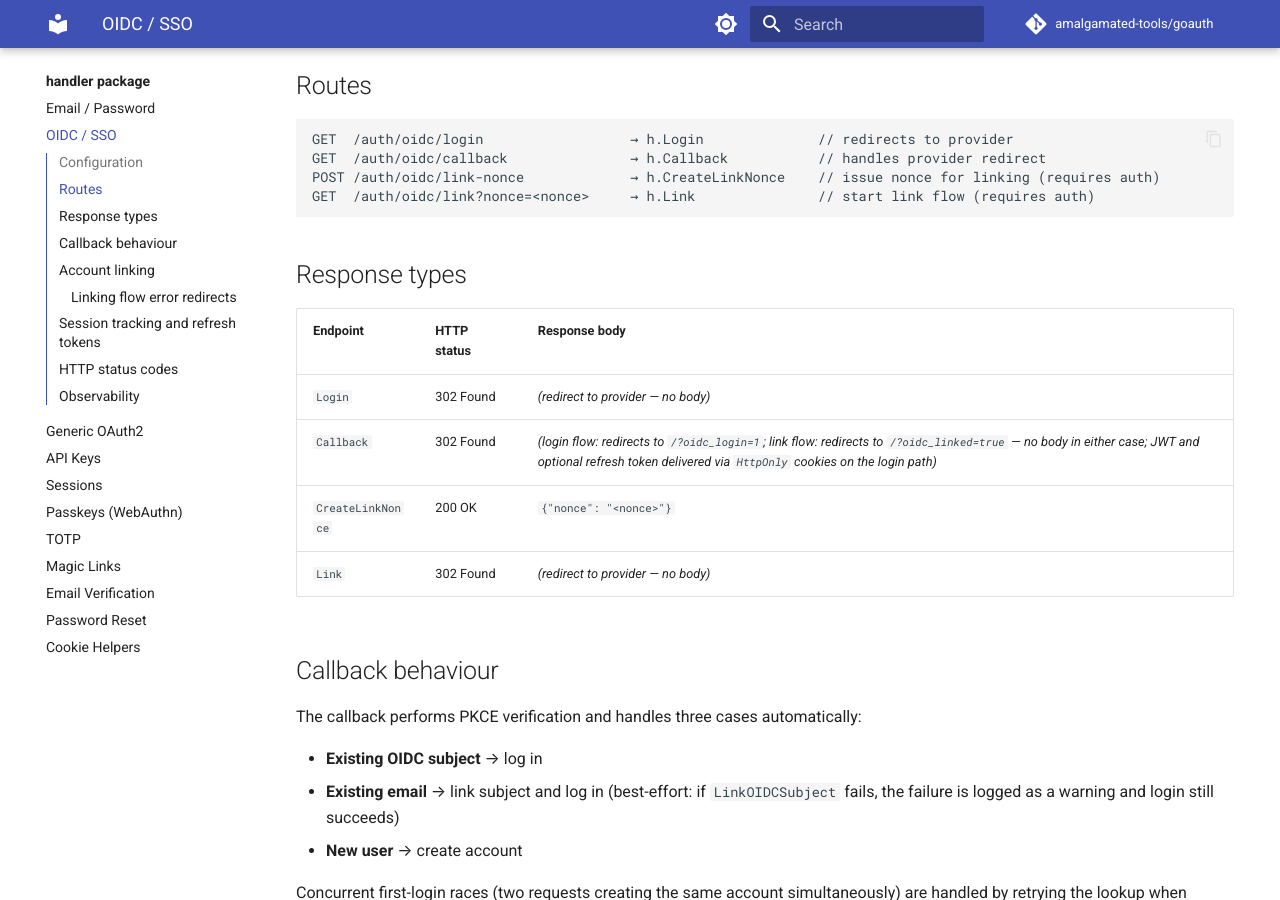
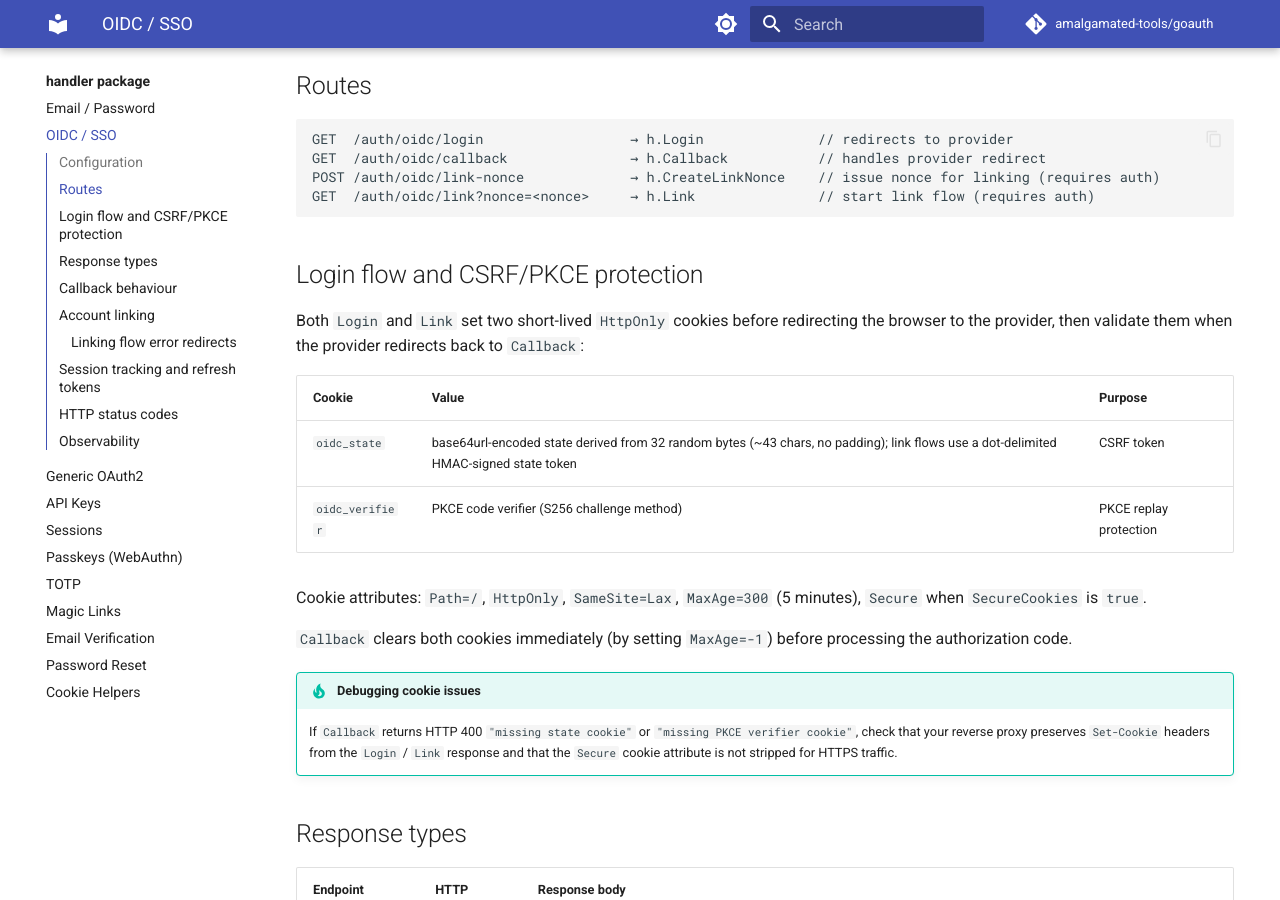
Before and after one commit to amalgamated-tools/goauth, an MkDocs documentation site: the page built from docs/handler/oidc.md, in a window 1280 px wide and 900 px high, scrolled down 843 px. Built offline with MkDocs 1.6.1 and Material for MkDocs 9.7.7, drawn with Linux system fonts in a browser that asks for light colours; comment, search, counter and statistics services are not loaded.

Commit message:
docs: document OIDC CSRF/PKCE flow cookies for Login and Link (#338)
* docs: document OIDC CSRF/PKCE flow cookies for Login and Link

Both Login and Link set oidc_state and oidc_verifier cookies via
redirectToProvider. Add a dedicated "Login flow and CSRF/PKCE protection"
section to oidc.md naming the cookie attributes, TTL, and debugging
guidance, mirroring the equivalent section added to oauth2.md in #334.

Co-authored-by: Copilot <223556219+Copilot@users.noreply.github.com>

* Potential fix for pull request finding

Co-authored-by: Copilot Autofix powered by AI <175728472+Copilot@users.noreply.github.com>

---------

Co-authored-by: github-actions[bot] <github-actions[bot]@users.noreply.github.com>
Co-authored-by: Copilot <223556219+Copilot@users.noreply.github.com>
Co-authored-by: Patrick Veverka <veverkap@users.noreply.github.com>
Co-authored-by: Copilot Autofix powered by AI <175728472+Copilot@users.noreply.github.com>

````diff
--- a/docs/handler/oidc.md
+++ b/docs/handler/oidc.md
@@ -37,6 +37,22 @@ GET  /auth/oidc/callback               → h.Callback           // handles provi
 POST /auth/oidc/link-nonce             → h.CreateLinkNonce    // issue nonce for linking (requires auth)
 GET  /auth/oidc/link?nonce=<nonce>     → h.Link               // start link flow (requires auth)
 ```
+
+## Login flow and CSRF/PKCE protection
+
+Both `Login` and `Link` set two short-lived `HttpOnly` cookies before redirecting the browser to the provider, then validate them when the provider redirects back to `Callback`:
+
+| Cookie | Value | Purpose |
+|---|---|---|
+| `oidc_state` | base64url-encoded state derived from 32 random bytes (~43 chars, no padding); link flows use a dot-delimited HMAC-signed state token | CSRF token |
+| `oidc_verifier` | PKCE code verifier (S256 challenge method) | PKCE replay protection |
+
+Cookie attributes: `Path=/`, `HttpOnly`, `SameSite=Lax`, `MaxAge=300` (5 minutes), `Secure` when `SecureCookies` is `true`.
+
+`Callback` clears both cookies immediately (by setting `MaxAge=-1`) before processing the authorization code.
+
+!!! tip "Debugging cookie issues"
+    If `Callback` returns HTTP 400 `"missing state cookie"` or `"missing PKCE verifier cookie"`, check that your reverse proxy preserves `Set-Cookie` headers from the `Login` / `Link` response and that the `Secure` cookie attribute is not stripped for HTTPS traffic.
 
 ## Response types
 
````
